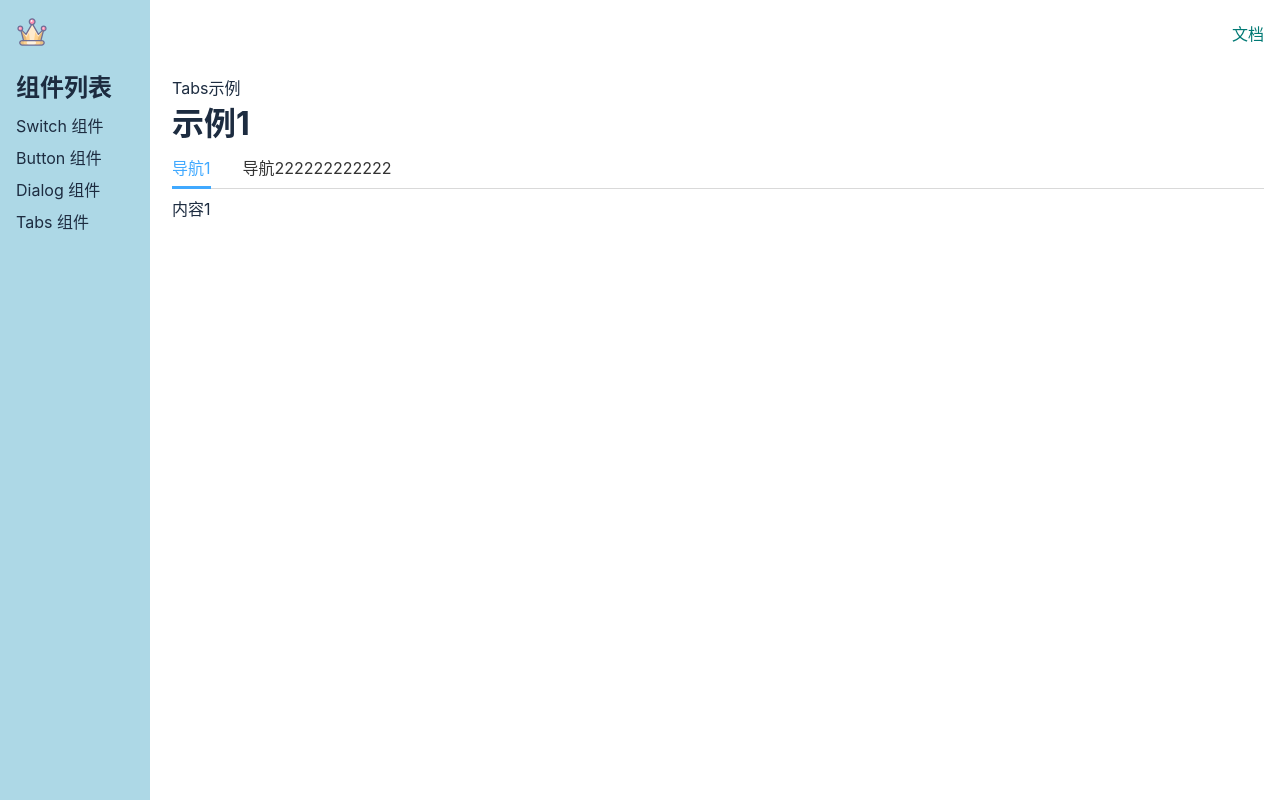
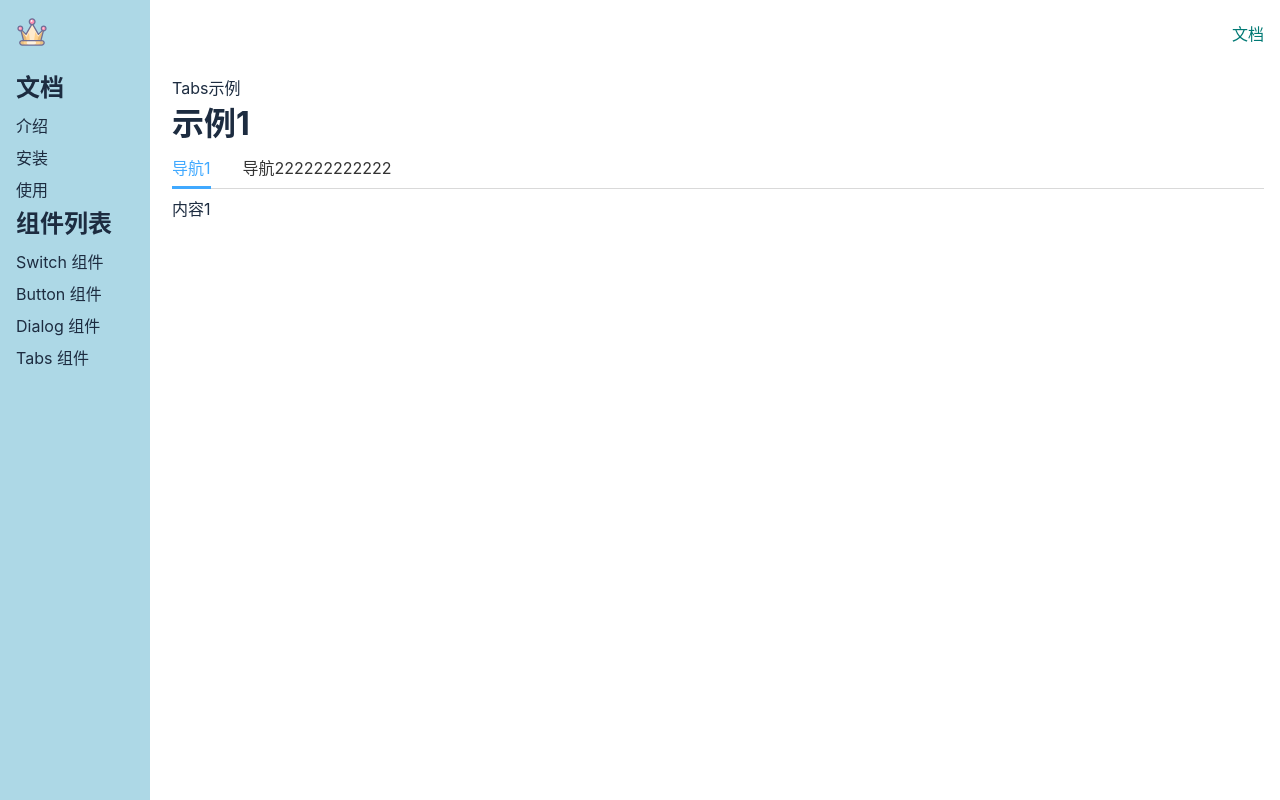
Before and after one commit to alicifes/gulu-ui, a Vue app: page /#/doc/tabs in a window 1280 px wide. Built offline with nearby package versions, Linux system fonts and the light colour scheme.

Commit message:
添加了新的路由

```diff
--- a/src/views/Doc.vue
+++ b/src/views/Doc.vue
@@ -3,6 +3,18 @@
     <Topnav class="nav" :toggle-menu-button-visible="true"/>
     <div class="content">
       <aside v-if="menuVisible">
+        <h2>文档</h2>
+        <ol>
+          <li>
+            <router-link to="/doc/intro">介绍</router-link>
+          </li>
+          <li>
+            <router-link to="/doc/install">安装</router-link>
+          </li>
+          <li>
+          <router-link to="/doc/get-started">使用</router-link>
+        </li>
+        </ol>
         <h2>组件列表</h2>
         <ol>
           <li>
--- /dev/null
+++ b/src/views/GetStarted.vue
@@ -0,0 +1,15 @@
+<template>
+  <div>
+    开始
+  </div>
+</template>
+
+<script>
+export default {
+  name: "GetStarted"
+}
+</script>
+
+<style scoped>
+
+</style>
--- /dev/null
+++ b/src/views/Install.vue
@@ -0,0 +1,15 @@
+<template>
+  <div>
+    安装
+  </div>
+</template>
+
+<script>
+export default {
+  name: "Install"
+}
+</script>
+
+<style scoped>
+
+</style>
--- /dev/null
+++ b/src/views/Intro.vue
@@ -0,0 +1,15 @@
+<template>
+  <div>
+    intro
+  </div>
+</template>
+
+<script>
+export default {
+  name: "Intro"
+}
+</script>
+
+<style scoped>
+
+</style>
```
Also changed, not shown: src/router.ts (+9 -0 lines).
